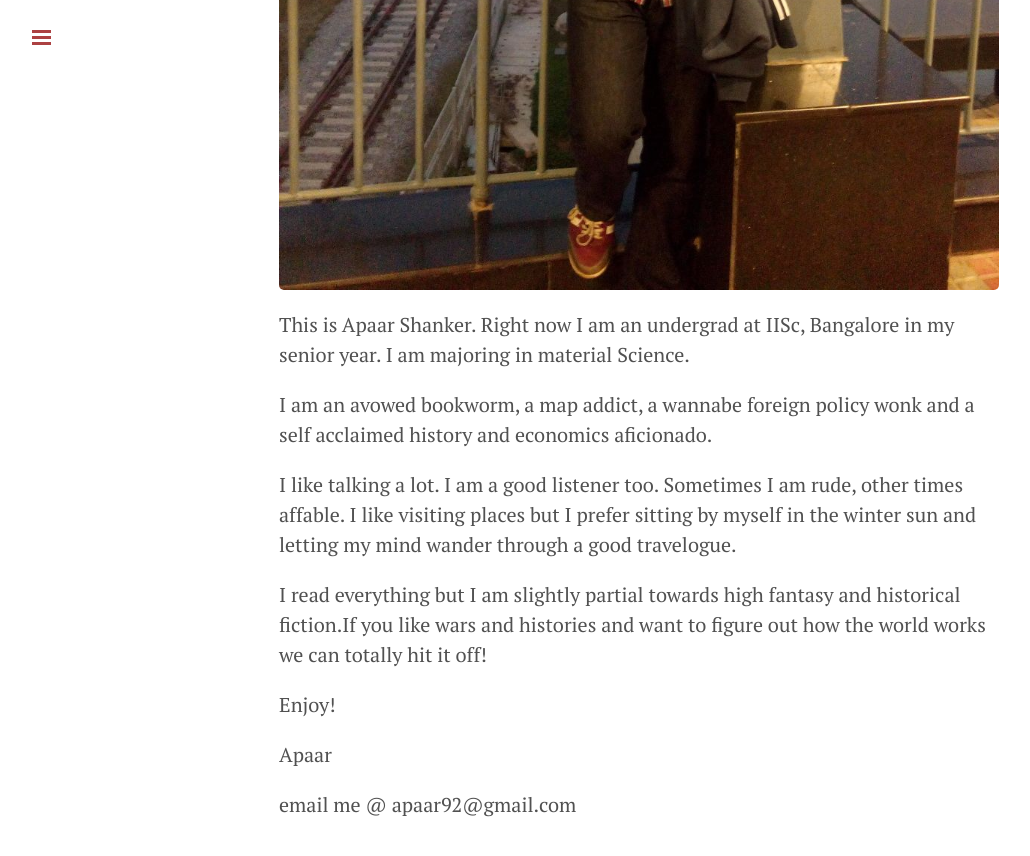
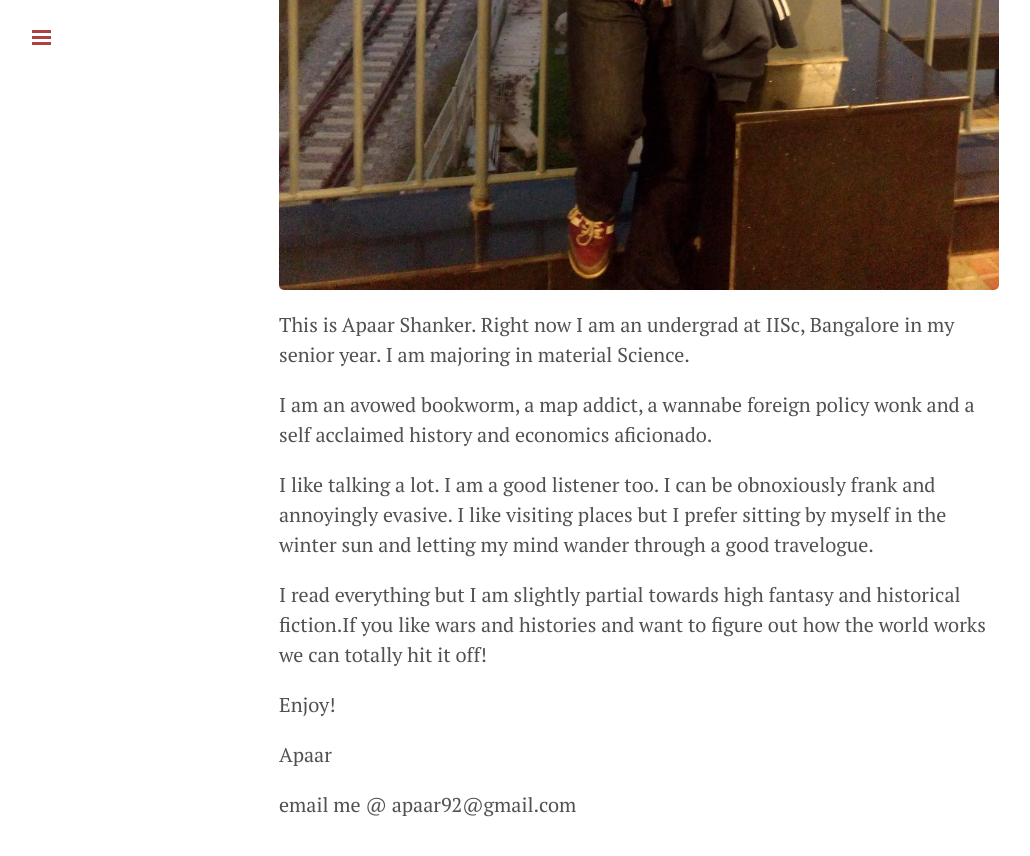
Before and after one commit to auag92/blog, a Jekyll site: the page built from about.md, in a window 1280 px wide and 900 px high, scrolled down 939 px. Shown: the top 856 px of the window, without its empty margins (1-1031 px from the left). Built offline with Jekyll 4.4.1, drawn with Linux system fonts in a browser that asks for light colours; Markdown is read by kramdown in place of the engine named in the settings.

```diff
--- a/about.md
+++ b/about.md
@@ -13,8 +13,8 @@
 I am an avowed bookworm, a map addict, a wannabe foreign policy
 wonk and a self acclaimed history and economics aficionado.
 
-I like talking a lot. I am a good listener too. Sometimes I am
-rude, other times affable. I like visiting places but I prefer
+I like talking a lot. I am a good listener too. I can be obnoxiously frank and
+annoyingly evasive. I like visiting places but I prefer
 sitting by myself in the winter sun and letting my mind wander
 through a good travelogue.
 
```
